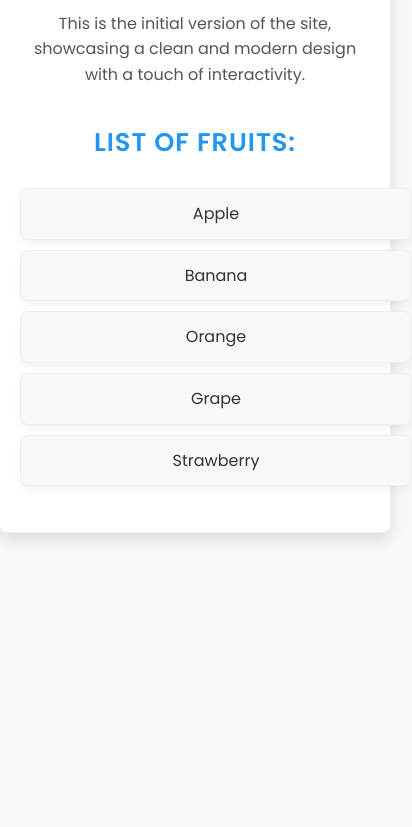
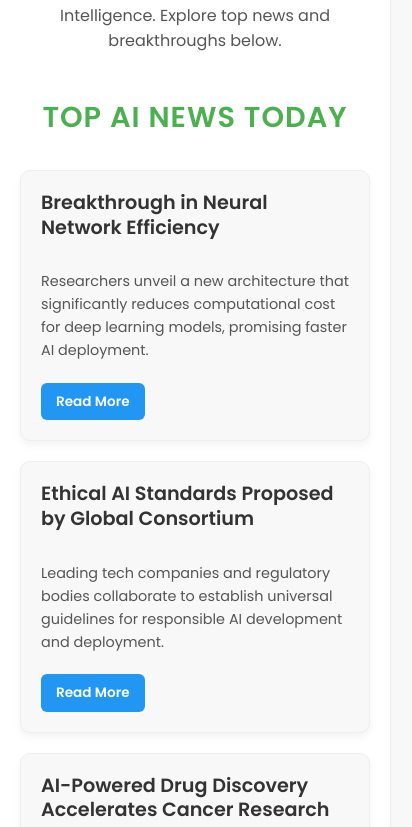
Before and after one commit to archith-pixel/ai-website-demo, a website: page index.html in a window 390 px wide. Shown: the part 245-1072 px from the top of the page, 412 px wide, since content can reach past the window. Before the commit the page ends 844 px from the top, so only its background shows below. Drawn offline with Linux system fonts and the light colour scheme.

Commit message:
feat: AI implemented request - Can you create a ui interface to make visible of  all the top ai news today make it display in a good ui design

```diff
--- a/index.html
+++ b/index.html
@@ -37,7 +37,7 @@
             border-radius: 12px;
             box-shadow: var(--shadow-medium);
             text-align: center;
-            max-width: 700px;
+            max-width: 900px; /* Increased max-width for news section */
             width: 100%;
             border: 1px solid var(--border-color);
             transition: transform 0.3s ease-in-out;
@@ -72,7 +72,7 @@
             margin-bottom: 25px;
             font-size: 1.1em;
             color: var(--light-text-color);
-            max-width: 500px;
+            max-width: 700px; /* Adjusted max-width for main paragraph */
             margin-left: auto;
             margin-right: auto;
         }
@@ -87,67 +87,118 @@
             letter-spacing: 1px;
         }
 
-        ul {
-            list-style-type: none;
-            padding: 0;
-            margin-top: 25px;
-            display: flex;
-            flex-wrap: wrap;
-            justify-content: center;
-            gap: 15px;
+        /* AI News Section Styles */
+        .ai-news-section {
+            margin-top: 40px;
+            text-align: left; /* Align news content to left within its section */
         }
 
-        li {
+        .ai-news-section h2 {
+            text-align: center;
+            margin-bottom: 30px;
+            color: var(--primary-color); /* Emphasize news section header */
+        }
+
+        .news-grid {
+            display: grid;
+            grid-template-columns: repeat(auto-fit, minmax(280px, 1fr)); /* Responsive grid */
+            gap: 25px;
+            margin-top: 30px;
+        }
+
+        .news-card {
             background-color: var(--background-color);
-            padding: 15px 25px;
-            border-radius: 8px;
-            font-size: 1.1em;
-            color: var(--text-color);
-            font-weight: 400;
+            padding: 25px;
+            border-radius: 10px;
             border: 1px solid var(--border-color);
             box-shadow: var(--shadow-light);
-            transition: all 0.3s ease;
-            cursor: pointer;
-            min-width: 120px; /* Ensure some minimum width for list items */
+            transition: transform 0.3s ease, box-shadow 0.3s ease, border-color 0.3s ease;
+            display: flex;
+            flex-direction: column;
+            justify-content: space-between;
         }
 
-        li:hover {
-            background-color: var(--accent-color);
-            color: var(--container-bg);
-            transform: translateY(-3px) scale(1.02);
+        .news-card:hover {
+            transform: translateY(-8px);
             box-shadow: var(--shadow-medium);
             border-color: var(--accent-color);
         }
 
+        .news-card h3 {
+            color: var(--text-color);
+            font-size: 1.4em;
+            margin-top: 0;
+            margin-bottom: 15px;
+            font-weight: 600;
+            line-height: 1.3;
+        }
+
+        .news-card p {
+            font-size: 0.95em;
+            color: var(--light-text-color);
+            margin-bottom: 20px;
+            flex-grow: 1; /* Allow description to take up available space */
+            max-width: none; /* Override the global p max-width */
+            text-align: left; /* Ensure description text is left-aligned */
+        }
+
+        .news-card .read-more {
+            display: inline-block;
+            background-color: var(--accent-color);
+            color: white;
+            padding: 10px 18px;
+            border-radius: 6px;
+            text-decoration: none;
+            font-weight: 600;
+            font-size: 0.9em;
+            transition: background-color 0.3s ease, transform 0.2s ease;
+            align-self: flex-start; /* Align link to the start */
+        }
+
+        .news-card .read-more:hover {
+            background-color: #1976D2; /* A slightly darker blue */
+            transform: translateY(-2px);
+        }
+
         /* Responsive adjustments */
-        @media (max-width: 600px) {
+        @media (max-width: 768px) {
             .container {
                 padding: 30px 20px;
                 border-radius: 8px;
             }
 
             h1 {
-                font-size: 2em;
+                font-size: 2.2em;
             }
 
             h2 {
-                font-size: 1.6em;
+                font-size: 1.8em;
             }
 
             p {
                 font-size: 1em;
             }
 
-            li {
-                padding: 12px 20px;
-                font-size: 1em;
-                min-width: unset; /* Remove min-width on small screens */
-                width: 100%; /* Make list items take full width */
+            .news-grid {
+                grid-template-columns: 1fr; /* Stack cards on small screens */
+                gap: 20px;
             }
 
-            ul {
-                flex-direction: column; /* Stack list items vertically */
-                gap: 10px;
+            .news-card {
+                padding: 20px;
+            }
+
+            .news-card h3 {
+                font-size: 1.2em;
+            }
+
+            .news-card p {
+                font-size: 0.9em;
+            }
+
+            .news-card .read-more {
+                padding: 8px 15px;
+                font-size: 0.85em;
             }
         }
     </style>
@@ -155,15 +206,43 @@
 <body>
     <div class="container">
         <h1>My AI-Powered Website</h1>
-        <p>This is the initial version of the site, showcasing a clean and modern design with a touch of interactivity.</p>
-        <h2>List of Fruits:</h2>
-        <ul>
-            <li>Apple</li>
-            <li>Banana</li>
-            <li>Orange</li>
-            <li>Grape</li>
-            <li>Strawberry</li>
-        </ul>
+        <p>Stay updated with the latest in Artificial Intelligence. Explore top news and breakthroughs below.</p>
+
+        <section class="ai-news-section">
+            <h2>Top AI News Today</h2>
+            <div class="news-grid">
+                <div class="news-card">
+                    <h3>Breakthrough in Neural Network Efficiency</h3>
+                    <p>Researchers unveil a new architecture that significantly reduces computational cost for deep learning models, promising faster AI deployment.</p>
+                    <a href="#" class="read-more">Read More</a>
+                </div>
+                <div class="news-card">
+                    <h3>Ethical AI Standards Proposed by Global Consortium</h3>
+                    <p>Leading tech companies and regulatory bodies collaborate to establish universal guidelines for responsible AI development and deployment.</p>
+                    <a href="#" class="read-more">Read More</a>
+                </div>
+                <div class="news-card">
+                    <h3>AI-Powered Drug Discovery Accelerates Cancer Research</h3>
+                    <p>A new AI platform is demonstrating remarkable success in identifying potential drug candidates, drastically speeding up pre-clinical trials.</p>
+                    <a href="#" class="read-more">Read More</a>
+                </div>
+                <div class="news-card">
+                    <h3>Generative AI Revolutionizes Content Creation</h3>
+                    <p>From text to images, advanced generative models are enabling creators to produce high-quality content at unprecedented scales.</p>
+                    <a href="#" class="read-more">Read More</a>
+                </div>
+                <div class="news-card">
+                    <h3>New Dataset Boosts Conversational AI Accuracy</h3>
+                    <p>A massive, diverse dataset released by a non-profit organization is set to improve the natural language understanding of AI assistants.</p>
+                    <a href="#" class="read-more">Read More</a>
+                </div>
+                <div class="news-card">
+                    <h3>Robotics and AI Merge for Advanced Automation</h3>
+                    <p>Next-generation robots, powered by sophisticated AI, are tackling complex tasks in manufacturing, logistics, and healthcare with greater precision.</p>
+                    <a href="#" class="read-more">Read More</a>
+                </div>
+            </div>
+        </section>
     </div>
 </body>
 </html>
```
